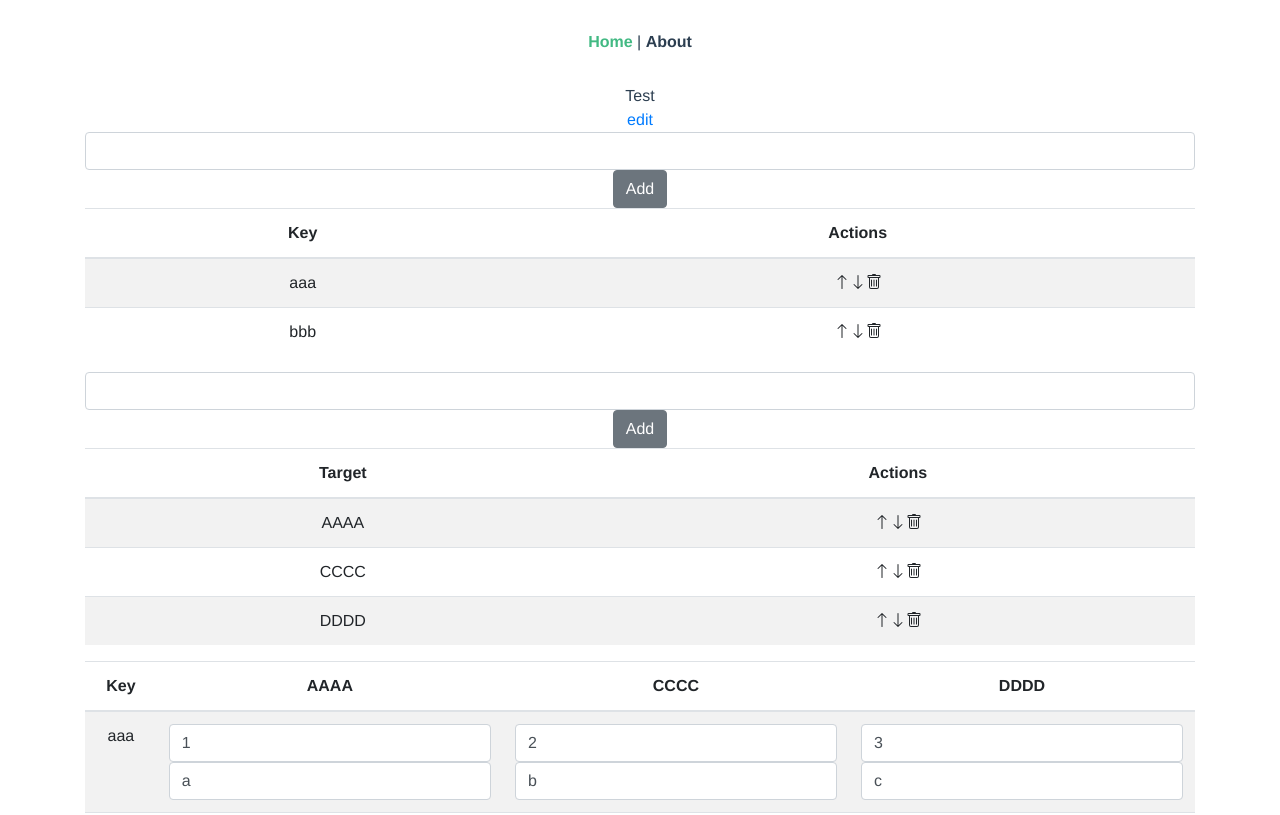
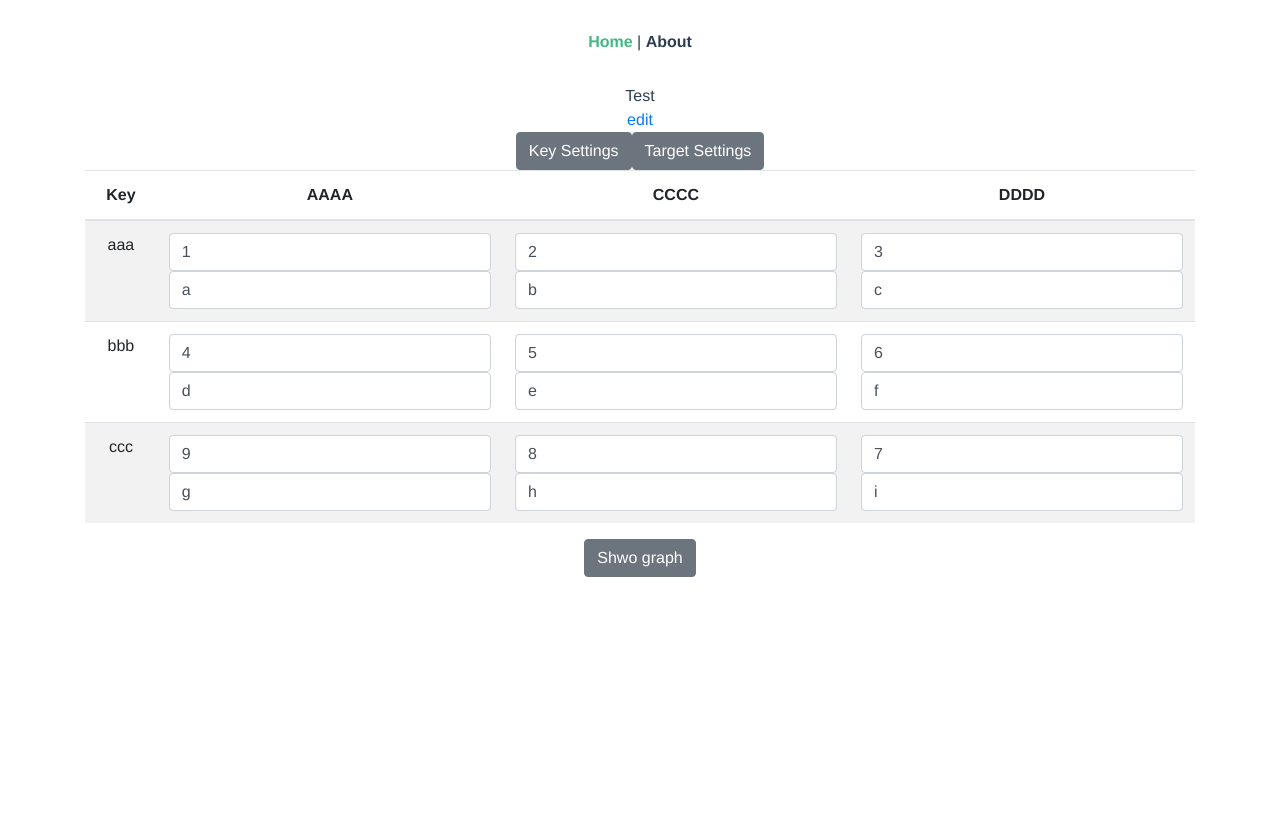
Before and after one commit to ihgs/myranking, a Vue app: page / in a window 1280 px wide. Shown: the top 815 px of the page. Built offline with nearby package versions, Linux system fonts and the light colour scheme.

Commit message:
delete contents

```diff
--- a/src/components/Ranking.vue
+++ b/src/components/Ranking.vue
@@ -14,6 +14,8 @@
         ></b-form-input>
         <b-link v-on:click="switch_edit_title">save</b-link>
       </div>
+      <b-button v-b-modal.key_settings>Key Settings</b-button>
+      <b-modal id="key_settings" title="Key Settings" ok-only>
       <div>
         <b-form-input v-model="key"></b-form-input
         ><b-button v-on:click="add_key">Add</b-button>
@@ -29,6 +31,10 @@
           </template>
         </b-table>
       </div>
+      </b-modal>
+      <b-button v-b-modal.target_settings>Target Settings</b-button>
+      <b-modal id="target_settings" title="Target Settings" ok-only>
+
       <div>
         <b-form-input v-model="target"></b-form-input>
         <b-button v-on:click="add_target">Add</b-button>
@@ -44,6 +50,7 @@
           </template>
         </b-table>
       </div>
+      </b-modal>
       <div>
         <b-table striped hover :fields="ranking_header" :items="ranking_body">
           <template
@@ -83,7 +90,7 @@ export default {
       target_fields: ["target", "actions"],
       title: "Test",
       edit_title: false,
-      keys: [{ key: "aaa" }, { key: "bbb" }],
+      keys: [{ key: "aaa" }, { key: "bbb" }, {key: "ccc"}],
       key: "",
       targets: [{ target: "AAAA" }, { target: "CCCC" }, { target: "DDDD" }],
       target: "",
@@ -98,7 +105,7 @@ export default {
           CCCC: { point: "5", description: "e" },
           DDDD: { point: "6", description: "f" }
         },
-        CCCC: {
+        ccc: {
           AAAA: { point: "9", description: "g" },
           CCCC: { point: "8", description: "h" },
           DDDD: { point: "7", description: "i" }
@@ -160,8 +167,11 @@ export default {
     },
     remove_key: function(index) {
       const cloneArray = [...this.keys];
+      const key = this.keys[index]
       cloneArray.splice(index, 1);
       this.keys = cloneArray;
+      console.log(key)
+      delete this.contents[key.key]
     },
     add_target: function() {
       this.targets.push({
@@ -185,8 +195,14 @@ export default {
     },
     remove_target: function(index) {
       const cloneArray = [...this.targets];
+      const t = this.targets[index].target;
+      Object.keys(this.contents).forEach(k=>{
+        const con = this.contents[k];
+        delete con[t];
+      })
       cloneArray.splice(index, 1);
       this.targets = cloneArray;
+
     },
     slotname: function(field) {
       return "cell(" + field + ")";
```
